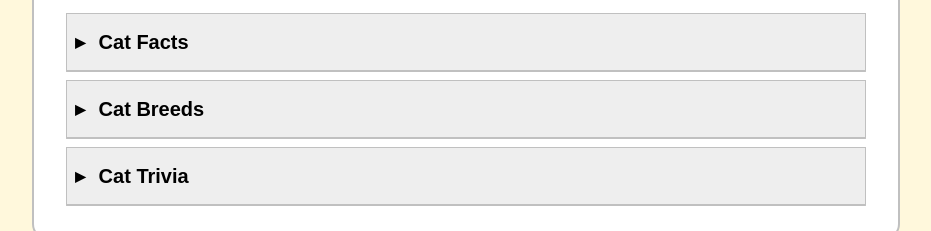
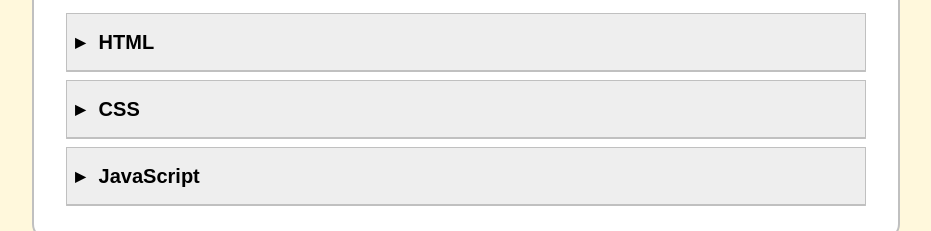
Before and after one commit to prof-anderson-uc/js-accordion, a plain HTML site: page index.html in a window 1280 px wide. Shown: the part 105-336 px from the top of the page, without its empty margins (174-1105 px from the left). Drawn offline with Linux system fonts and the light colour scheme.

Commit message:
Changed section content

```diff
--- a/index.html
+++ b/index.html
@@ -30,14 +30,14 @@
         <!-- Accordion Section 1 -->
         <button class="accordion-button">
           <span class="accordion-arrow">▸</span>
-          Cat Facts
+          HTML
         </button>
 
         <div class="accordion-content">
 
-          <p>Cats sleep about 16 hours a day.</p>
-          <p>Each cat's nose print is unique.</p>
-          <p>Cats can rotate their ears 180 degrees.</p>
+          <p>HTML is the part of a webpage that gives everything structure. Without it, a webpage is basically just a pile of digital nothing.</p>
+          <p>HTML was designed to organize content, not make things pretty. It is the skeleton, not the fashion designer.</p>
+          <p>When people try to use HTML to do CSS’s job, the result is usually a webpage that feels like it was built out of duct tape and regret.</p>
 
         </div>
 
@@ -45,29 +45,29 @@
         <!-- Accordion Section 2 -->
         <button class="accordion-button">
           <span class="accordion-arrow">▸</span>
-          Cat Breeds
+          CSS
         </button>
 
         <div class="accordion-content">
-          <ul>
-            <li>There are over 70 recognized cat breeds.</li>
-            <li>Maine Coons are one of the largest domesticated cats.</li>
-            <li>Sphynx cats are known for having little to no fur.</li>
-          </ul>
+
+          <p>CSS is what makes websites look polished, organized, and intentional — or, when things go wrong, deeply confusing.</p>
+          <p>One of the most famous parts of CSS is that multiple rules can compete for control, which is why developers sometimes speak of “fighting the CSS.”</p>
+          <p>CSS gives you an amazing amount of visual power, but it also has a special talent for humbling people who were feeling too confident.</p>
+
         </div>
 
 
         <!-- Accordion Section 3 -->
         <button class="accordion-button">
           <span class="accordion-arrow">▸</span>
-          Cat Trivia
+          JavaScript
         </button>
 
         <div class="accordion-content">
 
-          <p>Cats can jump about six times their body length.</p>
-          <p>A group of cats is called a clowder.</p>
-          <p>The world's oldest known pet cat existed 9,500 years ago.</p>
+          <p>JavaScript is what makes webpages interactive, dynamic, and much more interesting than static walls of text.</p>
+          <p>JavaScript was created in just 10 days, but has grown into one of the most widely used languages in the world.</p>
+          <p>JavaScript is incredibly powerful, but it also has a long history of confusing people, surprising people, and occasionally making developers question their life choices.</p>
 
         </div>
 
```
